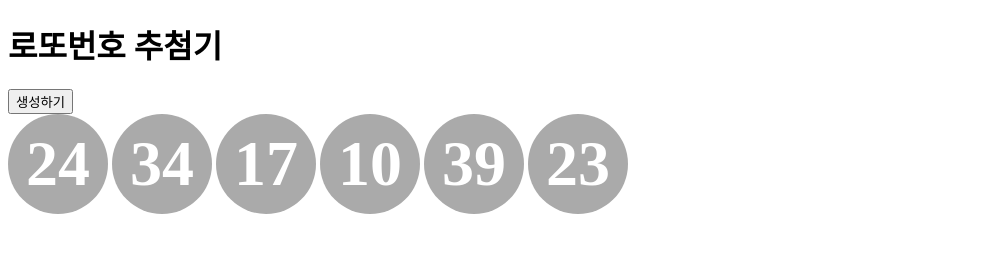
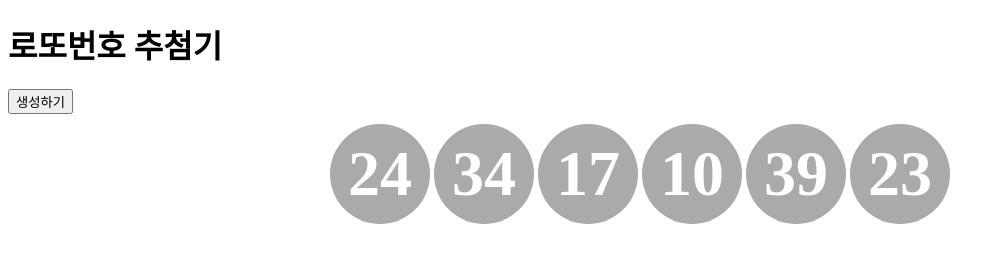
Before and after one commit to incheon-devs/study-git-flow, a plain HTML site: page index.html in a window 1280 px wide. Both pictures are taken after a click on the button "생성하기". Shown: the whole page, without its empty margins (0-1005 px from the left). Drawn offline with Linux system fonts and the light colour scheme.

Commit message:
정렬 수정

```diff
--- a/index.html
+++ b/index.html
@@ -19,6 +19,10 @@
         text-align: center;
         font-weight: bold;
         overflow: hidden;
+    }
+    .numset {
+        text-align: center;
+        padding: 10px;
     }
 </style>
 </head>
@@ -49,7 +53,7 @@ function getLuckyNumber(){
 function genLottoHTML(){
     var numbers = getLuckyNumber();
     var lottoHTML = '';
-    lottoHTML += '<div><span class="number">';
+    lottoHTML += '<div class="numset"><span class="number">';
     lottoHTML += numbers.join('</span> <span class="number">');
     lottoHTML += '</span></div>';
     LOTTO.innerHTML = lottoHTML;
```
